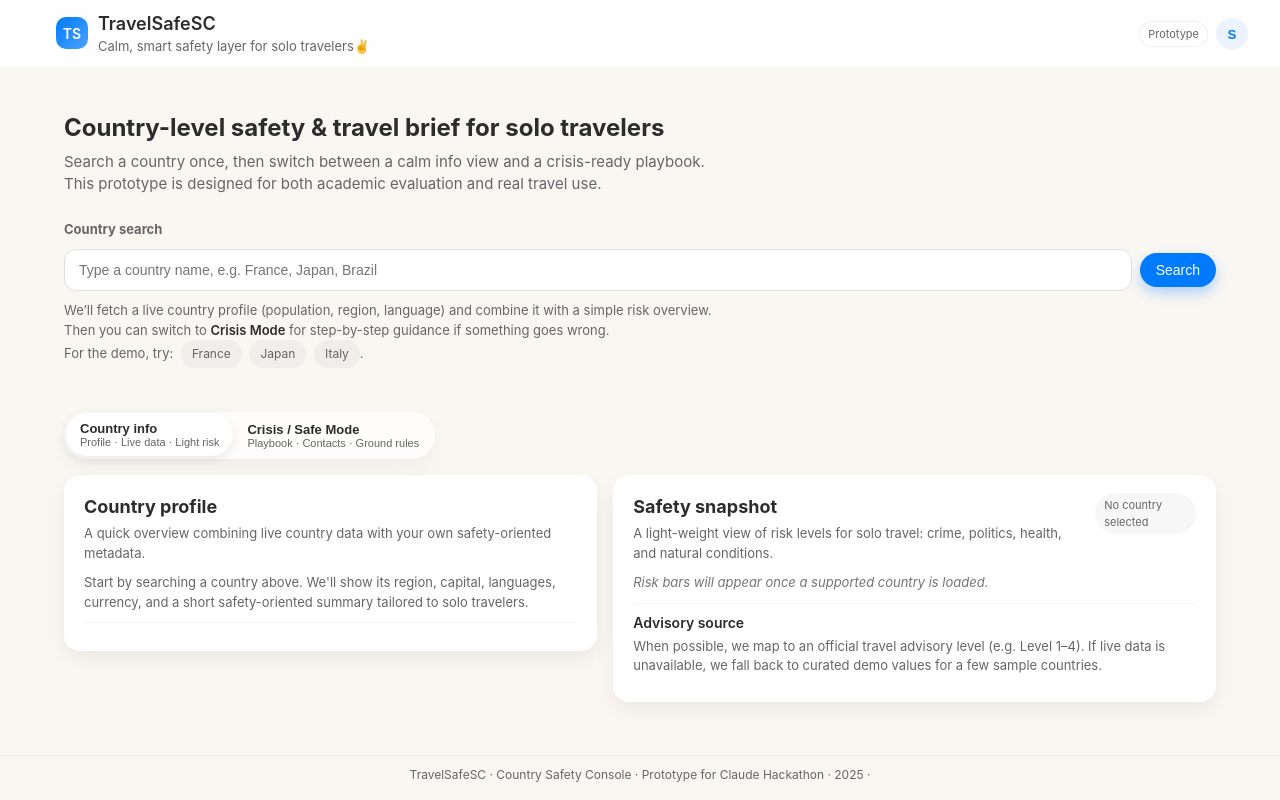
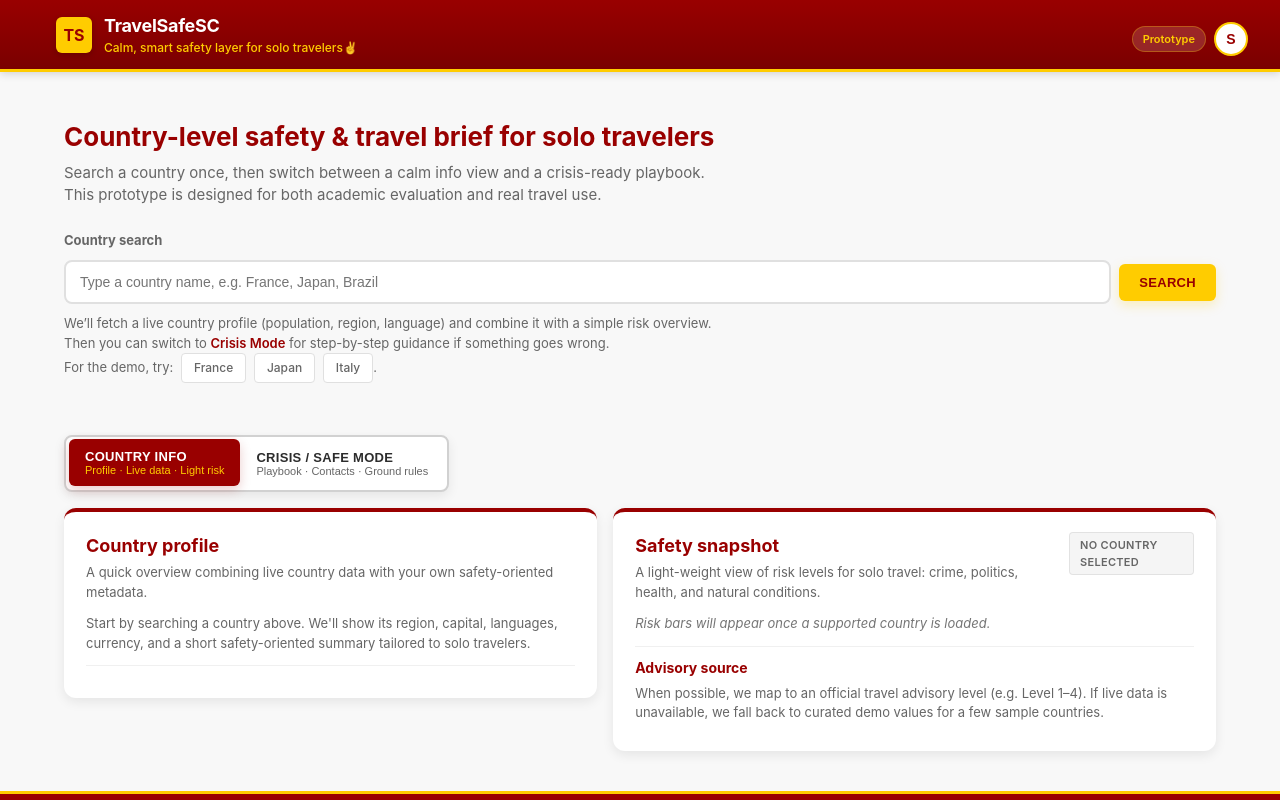
Before and after one commit to Sylvan-Wang/TravelSafe, a plain HTML site: page index.html in a window 1280 px wide. Shown: the top 800 px of the page. Drawn offline with Linux system fonts and the light colour scheme; no server answers.

Commit message:
Refactor tn.css for USC branding compliance
Updated CSS to align with USC branding, including color changes, typography adjustments, and layout modifications.

```diff
--- a/tn.css
+++ b/tn.css
@@ -1,21 +1,46 @@
+/* =========================
+   USC International Travel Safety Assistant
+   Themed with USC Brand Colors
+========================= */
+
 /* =========================
    Base & Layout
 ========================= */
 
 :root {
-  --tn-color-bg: #faf7f3; /* Sand Beige */
-  --tn-color-primary: #007aff; /* Sky Blue */
-  --tn-color-primary-soft: rgba(0, 122, 255, 0.08);
-  --tn-color-accent: #ffd85a; /* Sun Yellow */
+  /* USC Brand Colors */
+  --usc-cardinal: #990000; /* USC Cardinal - Primary */
+  --usc-gold: #FFCC00; /* USC Gold - Primary */
+  --usc-cardinal-dark: #7a0000; /* Darker Cardinal for gradients */
+  --usc-cardinal-light: rgba(153, 0, 0, 0.08); /* Light Cardinal bg */
+  --usc-gold-soft: rgba(255, 204, 0, 0.15); /* Soft Gold bg */
+
+  /* Neutral Colors */
+  --usc-black: #000000;
+  --usc-white: #FFFFFF;
+  --usc-gray-light: #D1D1D1; /* 30% Black */
+  --usc-gray-dark: #666666; /* 70% Black */
+  --usc-gray-medium: #999999;
+  --usc-cream: #FFFBF5; /* Warm background */
+
+  /* Application Colors */
+  --tn-color-bg: #F8F8F8; /* Light neutral background */
+  --tn-color-primary: var(--usc-cardinal);
+  --tn-color-primary-soft: var(--usc-cardinal-light);
+  --tn-color-accent: var(--usc-gold);
   --tn-color-text-main: #2c2c2c;
-  --tn-color-text-sub: #666666;
+  --tn-color-text-sub: var(--usc-gray-dark);
   --tn-color-border: #e0e0e0;
   --tn-color-success: #34c759;
-  --tn-color-error: #ff3b30;
-  --tn-radius-sm: 8px;
-  --tn-radius-md: 12px;
-  --tn-radius-lg: 16px;
-  --tn-shadow-soft: 0 8px 20px rgba(0, 0, 0, 0.06);
+  --tn-color-error: #cc0000; /* USC-style red */
+
+  /* Design tokens */
+  --tn-radius-sm: 4px;
+  --tn-radius-md: 8px;
+  --tn-radius-lg: 12px;
+  --tn-shadow-soft: 0 4px 12px rgba(0, 0, 0, 0.08);
+  --tn-shadow-medium: 0 6px 16px rgba(153, 0, 0, 0.12);
+  --tn-shadow-gold: 0 4px 12px rgba(255, 204, 0, 0.25);
   --tn-transition-fast: 0.15s ease-out;
   --tn-transition-normal: 0.2s ease-out;
   --tn-max-width: 1200px;
@@ -34,8 +59,9 @@ body {
 }
 
 body.tn-body {
-  font-family: -apple-system, BlinkMacSystemFont, "SF Pro Text", "SF Pro Display",
-    "PingFang SC", "Inter", system-ui, -system-ui, sans-serif;
+  /* USC Typography: National 2 fallback to Source Sans 3, then system fonts */
+  font-family: "National 2", "Source Sans 3", -apple-system, BlinkMacSystemFont,
+    "Segoe UI", "Roboto", "Helvetica Neue", Arial, sans-serif;
   background-color: var(--tn-color-bg);
   color: var(--tn-color-text-main);
   line-height: 1.5;
@@ -65,17 +91,17 @@ body.tn-body {
 }
 
 /* =========================
-   Header
+   Header - USC Themed
 ========================= */
 
 .tn-header {
   width: 100%;
-  border-bottom: 1px solid rgba(0, 0, 0, 0.04);
-  background-color: #ffffffdd;
-  backdrop-filter: blur(8px);
+  border-bottom: 3px solid var(--usc-gold); /* USC Gold bottom border */
+  background: linear-gradient(180deg, var(--usc-cardinal) 0%, var(--usc-cardinal-dark) 100%);
   position: sticky;
   top: 0;
   z-index: 20;
+  box-shadow: 0 2px 8px rgba(0, 0, 0, 0.15);
 }
 
 .tn-header > .tn-header-left,
@@ -91,7 +117,7 @@ body.tn-body {
 
 .tn-header-left,
 .tn-header-right {
-  padding: 10px 16px;
+  padding: 12px 16px;
 }
 
 .tn-header-left {
@@ -104,24 +130,25 @@ body.tn-body {
 .tn-header-right {
   position: absolute;
   right: 16px;
-  top: 8px;
+  top: 10px;
   gap: 8px;
 }
 
-/* Logo */
+/* Logo - USC Style */
 
 .tn-logo-mark {
-  width: 32px;
-  height: 32px;
-  border-radius: 10px;
-  background: linear-gradient(135deg, var(--tn-color-primary), #4ca3ff);
+  width: 36px;
+  height: 36px;
+  border-radius: 6px;
+  background: var(--usc-gold);
   display: flex;
   align-items: center;
   justify-content: center;
-  color: white;
-  font-weight: 600;
-  font-size: 14px;
-  margin-right: 10px;
+  color: var(--usc-cardinal);
+  font-weight: 700;
+  font-size: 16px;
+  margin-right: 12px;
+  box-shadow: 0 2px 6px rgba(0, 0, 0, 0.2);
 }
 
 .tn-logo-text-group {
@@ -131,40 +158,45 @@ body.tn-body {
 
 .tn-logo-title {
   font-size: 18px;
-  font-weight: 600;
-  color: var(--tn-color-text-main);
+  font-weight: 700;
+  color: var(--usc-white);
+  letter-spacing: -0.3px;
 }
 
 .tn-logo-subtitle {
-  font-size: 13px;
-  color: var(--tn-color-text-sub);
+  font-size: 12px;
+  color: var(--usc-gold);
+  font-weight: 500;
 }
 
 /* Header right */
 
 .tn-header-badge {
   font-size: 11px;
-  padding: 4px 8px;
+  padding: 4px 10px;
   border-radius: 999px;
-  border: 1px solid rgba(0, 0, 0, 0.06);
-  background-color: #ffffff;
-  color: var(--tn-color-text-sub);
+  border: 1px solid rgba(255, 204, 0, 0.3);
+  background-color: rgba(255, 255, 255, 0.15);
+  color: var(--usc-gold);
+  font-weight: 600;
+  backdrop-filter: blur(4px);
 }
 
 .tn-user-avatar {
-  width: 32px;
-  height: 32px;
+  width: 34px;
+  height: 34px;
   border-radius: 50%;
-  border: none;
+  border: 2px solid var(--usc-gold);
   padding: 0;
   margin: 0;
-  background-color: var(--tn-color-primary-soft);
-  color: var(--tn-color-primary);
+  background-color: var(--usc-white);
+  color: var(--usc-cardinal);
   display: flex;
   align-items: center;
   justify-content: center;
-  font-weight: 600;
+  font-weight: 700;
   cursor: default;
+  font-size: 14px;
 }
 
 /* =========================
@@ -172,8 +204,8 @@ body.tn-body {
 ========================= */
 
 .tn-hero {
-  margin-top: 20px;
-  margin-bottom: 16px;
+  margin-top: 24px;
+  margin-bottom: 20px;
   display: flex;
   flex-direction: column;
   gap: 16px;
@@ -184,9 +216,11 @@ body.tn-body {
 }
 
 .tn-hero-title {
-  font-size: 24px;
+  font-size: 26px;
   line-height: 1.3;
   margin: 0 0 8px;
+  color: var(--usc-cardinal);
+  font-weight: 700;
 }
 
 .tn-hero-subtitle {
@@ -209,6 +243,7 @@ body.tn-body {
   color: var(--tn-color-text-sub);
   display: block;
   margin-bottom: 2px;
+  font-weight: 500;
 }
 
 .tn-search-row {
@@ -221,10 +256,10 @@ body.tn-body {
   flex: 1;
   padding: 12px 14px;
   border-radius: var(--tn-radius-md);
-  border: 1px solid var(--tn-color-border);
+  border: 2px solid var(--tn-color-border);
   font-size: 14px;
   outline: none;
-  background-color: #ffffff;
+  background-color: var(--usc-white);
   min-width: 0;
   transition: border-color var(--tn-transition-fast),
     box-shadow var(--tn-transition-fast),
@@ -232,19 +267,19 @@ body.tn-body {
 }
 
 .tn-search-input:focus {
-  border-color: var(--tn-color-primary);
-  box-shadow: 0 0 0 2px rgba(0, 122, 255, 0.15);
-  background-color: #ffffff;
+  border-color: var(--usc-cardinal);
+  box-shadow: 0 0 0 3px var(--usc-cardinal-light);
+  background-color: var(--usc-white);
 }
 
-/* Buttons */
+/* Buttons - USC Style */
 
 .tn-btn {
-  border-radius: 999px;
+  border-radius: 6px; /* Less rounded for professional look */
   border: none;
-  padding: 9px 16px;
+  padding: 11px 20px;
   font-size: 14px;
-  font-weight: 500;
+  font-weight: 600;
   cursor: pointer;
   display: inline-flex;
   align-items: center;
@@ -254,23 +289,27 @@ body.tn-body {
     box-shadow var(--tn-transition-fast),
     transform var(--tn-transition-fast),
     opacity var(--tn-transition-fast);
+  text-transform: uppercase;
+  letter-spacing: 0.3px;
+  font-size: 13px;
 }
 
 .tn-btn-primary {
-  background-color: var(--tn-color-primary);
-  color: #ffffff;
-  box-shadow: 0 6px 14px rgba(0, 122, 255, 0.3);
+  background-color: var(--usc-gold);
+  color: var(--usc-cardinal);
+  box-shadow: var(--tn-shadow-gold);
+  font-weight: 700;
 }
 
 .tn-btn-primary:hover {
-  background-color: #0062cc;
-  box-shadow: 0 8px 18px rgba(0, 122, 255, 0.35);
-  transform: translateY(-1px);
+  background-color: #FFD700;
+  box-shadow: 0 6px 16px rgba(255, 204, 0, 0.35);
+  transform: translateY(-2px);
 }
 
 .tn-btn-primary:active {
   transform: translateY(0);
-  box-shadow: 0 4px 10px rgba(0, 122, 255, 0.25);
+  box-shadow: 0 2px 8px rgba(255, 204, 0, 0.25);
 }
 
 /* Search guidance */
@@ -283,7 +322,7 @@ body.tn-body {
 
 .tn-search-guidance strong {
   font-weight: 600;
-  color: var(--tn-color-text-main);
+  color: var(--usc-cardinal);
 }
 
 /* Chips */
@@ -292,10 +331,11 @@ body.tn-body {
   display: inline-flex;
   align-items: center;
   justify-content: center;
-  padding: 4px 10px;
-  border-radius: 999px;
+  padding: 5px 12px;
+  border-radius: 4px;
   font-size: 12px;
   cursor: default;
+  font-weight: 500;
 }
 
 .tn-chip-soft {
@@ -306,13 +346,17 @@ body.tn-body {
 .tn-demo-country {
   cursor: pointer;
   margin-left: 4px;
-  border: 1px solid transparent;
+  border: 1px solid var(--tn-color-border);
+  background-color: var(--usc-white);
+  transition: all var(--tn-transition-fast);
 }
 
 .tn-demo-country:hover {
-  border-color: rgba(0, 0, 0, 0.08);
-  background-color: rgba(0, 122, 255, 0.06);
-  color: var(--tn-color-primary);
+  border-color: var(--usc-cardinal);
+  background-color: var(--usc-cardinal-light);
+  color: var(--usc-cardinal);
+  transform: translateY(-1px);
+  box-shadow: 0 2px 6px rgba(153, 0, 0, 0.15);
 }
 
 /* Error message */
@@ -321,32 +365,34 @@ body.tn-body {
   margin: 4px 0 0;
   font-size: 12px;
   color: var(--tn-color-error);
+  font-weight: 500;
 }
 
 /* =========================
-   Tabs
+   Tabs - USC Style
 ========================= */
 
 .tn-tabs {
-  margin-top: 16px;
+  margin-top: 20px;
   display: inline-flex;
   align-items: stretch;
-  background-color: rgba(255, 255, 255, 0.8);
-  border-radius: 999px;
-  padding: 2px;
-  box-shadow: 0 8px 20px rgba(0, 0, 0, 0.04);
+  background-color: var(--usc-white);
+  border-radius: var(--tn-radius-md);
+  padding: 3px;
+  box-shadow: var(--tn-shadow-soft);
+  border: 2px solid var(--usc-gray-light);
 }
 
 .tn-tab-btn {
-  border-radius: 999px;
+  border-radius: 6px;
   border: none;
-  padding: 8px 14px;
+  padding: 10px 16px;
   background-color: transparent;
   display: flex;
   flex-direction: column;
   align-items: flex-start;
   cursor: pointer;
-  min-width: 120px;
+  min-width: 130px;
   transition: background-color var(--tn-transition-fast),
     color var(--tn-transition-fast),
     box-shadow var(--tn-transition-fast),
@@ -354,24 +400,34 @@ body.tn-body {
 }
 
 .tn-tab-btn:not(.tn-tab-btn-active):hover {
-  background-color: rgba(0, 0, 0, 0.03);
+  background-color: var(--usc-cardinal-light);
 }
 
 .tn-tab-btn-active {
-  background-color: #ffffff;
-  box-shadow: 0 4px 12px rgba(0, 0, 0, 0.08);
+  background-color: var(--usc-cardinal);
+  box-shadow: 0 4px 12px rgba(153, 0, 0, 0.2);
   transform: translateY(-1px);
 }
 
 .tn-tab-label {
   font-size: 13px;
-  font-weight: 600;
+  font-weight: 700;
   color: var(--tn-color-text-main);
+  text-transform: uppercase;
+  letter-spacing: 0.3px;
+}
+
+.tn-tab-btn-active .tn-tab-label {
+  color: var(--usc-white);
 }
 
 .tn-tab-desc {
   font-size: 11px;
   color: var(--tn-color-text-sub);
+}
+
+.tn-tab-btn-active .tn-tab-desc {
+  color: var(--usc-gold);
 }
 
 /* Tab panels */
@@ -408,20 +464,21 @@ body.tn-body {
 }
 
 .tn-card {
-  background-color: #ffffff;
+  background-color: var(--usc-white);
   border-radius: var(--tn-radius-lg);
   box-shadow: var(--tn-shadow-soft);
-  padding: 16px 16px 18px;
+  padding: 18px 18px 20px;
+  border-top: 4px solid var(--usc-cardinal);
 }
 
 @media (min-width: 768px) {
   .tn-card {
-    padding: 18px 20px 20px;
+    padding: 20px 22px 22px;
   }
 }
 
 .tn-card-header {
-  margin-bottom: 10px;
+  margin-bottom: 12px;
 }
 
 .tn-card-header-row {
@@ -434,6 +491,8 @@ body.tn-body {
 .tn-card-title {
   font-size: 18px;
   margin: 0 0 4px;
+  color: var(--usc-cardinal);
+  font-weight: 700;
 }
 
 .tn-card-subtitle {
@@ -447,9 +506,9 @@ body.tn-body {
 ========================= */
 
 .tn-section-block {
-  margin-top: 10px;
-  padding-top: 8px;
-  border-top: 1px solid rgba(0, 0, 0, 0.04);
+  margin-top: 12px;
+  padding-top: 10px;
+  border-top: 1px solid rgba(0, 0, 0, 0.06);
 }
 
 .tn-section-block:first-of-type {
@@ -459,8 +518,9 @@ body.tn-body {
 
 .tn-section-title {
   font-size: 14px;
-  font-weight: 600;
-  margin: 0 0 4px;
+  font-weight: 700;
+  margin: 0 0 6px;
+  color: var(--usc-cardinal);
 }
 
 .tn-section-text {
@@ -478,35 +538,44 @@ body.tn-body {
   font-style: italic;
 }
 
-/* Badges */
+/* Badges - USC Themed */
 
 .tn-badge {
   display: inline-flex;
   align-items: center;
   justify-content: center;
-  padding: 3px 8px;
-  border-radius: 999px;
+  padding: 4px 10px;
+  border-radius: 4px;
   font-size: 11px;
   border: 1px solid transparent;
+  font-weight: 600;
+  text-transform: uppercase;
+  letter-spacing: 0.3px;
 }
 
 .tn-badge-neutral {
-  background-color: rgba(0, 0, 0, 0.03);
+  background-color: rgba(0, 0, 0, 0.04);
   color: var(--tn-color-text-sub);
+  border-color: rgba(0, 0, 0, 0.08);
 }
 
-/* Risk / advisory pill colors can be refined via JS, but base is here */
+/* Risk / advisory pill colors */
 .tn-badge-low {
-  background-color: rgba(52, 199, 89, 0.12);
-  color: var(--tn-color-success);
+  background-color: rgba(52, 199, 89, 0.15);
+  color: #1a7a2e;
+  border-color: rgba(52, 199, 89, 0.3);
 }
+
 .tn-badge-medium {
-  background-color: rgba(255, 216, 90, 0.18);
+  background-color: var(--usc-gold-soft);
   color: #b88700;
+  border-color: rgba(255, 204, 0, 0.4);
 }
+
 .tn-badge-high {
-  background-color: rgba(255, 59, 48, 0.12);
+  background-color: rgba(204, 0, 0, 0.12);
   color: var(--tn-color-error);
+  border-color: rgba(204, 0, 0, 0.3);
 }
 
 /* =========================
@@ -514,10 +583,10 @@ body.tn-body {
 ========================= */
 
 .tn-form {
-  margin-top: 4px;
+  margin-top: 6px;
   display: flex;
   flex-direction: column;
-  gap: 10px;
+  gap: 12px;
 }
 
 .tn-field {
@@ -529,12 +598,13 @@ body.tn-body {
 .tn-field-label {
   font-size: 13px;
   color: var(--tn-color-text-sub);
+  font-weight: 600;
 }
 
 .tn-input {
-  padding: 9px 10px;
+  padding: 10px 12px;
   border-radius: var(--tn-radius-md);
-  border: 1px solid var(--tn-color-border);
+  border: 2px solid var(--tn-color-border);
   font-size: 14px;
   outline: none;
   resize: vertical;
@@ -542,12 +612,12 @@ body.tn-body {
   transition: border-color var(--tn-transition-fast),
     box-shadow var(--tn-transition-fast),
     background-color var(--tn-transition-fast);
-  background-color: #ffffff;
+  background-color: var(--usc-white);
 }
 
 .tn-input:focus {
-  border-color: var(--tn-color-primary);
-  box-shadow: 0 0 0 2px rgba(0, 122, 255, 0.15);
+  border-color: var(--usc-cardinal);
+  box-shadow: 0 0 0 3px var(--usc-cardinal-light);
 }
 
 .tn-textarea {
@@ -571,13 +641,15 @@ body.tn-body {
 ========================= */
 
 .tn-ai-answer {
-  margin-top: 8px;
-  padding: 10px 12px;
-  background-color: #fdfbf7;
+  margin-top: 10px;
+  padding: 12px 14px;
+  background-color: var(--usc-cream);
   border-radius: var(--tn-radius-md);
-  border: 1px solid rgba(0, 0, 0, 0.04);
+  border: 1px solid var(--usc-gold);
+  border-left: 4px solid var(--usc-gold);
   font-size: 13px;
   color: var(--tn-color-text-main);
+  line-height: 1.5;
 }
 
 /* =========================
@@ -589,42 +661,47 @@ body.tn-body {
 .tn-playbook-list {
   list-style: none;
   padding: 0;
-  margin: 6px 0 0;
+  margin: 8px 0 0;
 }
 
 .tn-crisis-contacts-item,
 .tn-country-meta-item,
 .tn-playbook-item {
   font-size: 13px;
-  margin-bottom: 4px;
+  margin-bottom: 6px;
   display: flex;
   justify-content: space-between;
   gap: 8px;
+  padding: 4px 0;
 }
 
 .tn-meta-label {
   color: var(--tn-color-text-sub);
+  font-weight: 500;
 }
 
 .tn-meta-value {
-  font-weight: 500;
+  font-weight: 600;
+  color: var(--tn-color-text-main);
 }
 
 /* Playbook scenario title */
 
 .tn-playbook-scenario-title {
   font-size: 13px;
-  font-weight: 600;
-  margin: 4px 0 2px;
+  font-weight: 700;
+  margin: 6px 0 3px;
+  color: var(--usc-cardinal);
 }
 
 /* =========================
-   Footer
+   Footer - USC Style
 ========================= */
 
 .tn-footer {
-  border-top: 1px solid rgba(0, 0, 0, 0.03);
-  padding: 10px 16px 16px;
+  border-top: 3px solid var(--usc-gold);
+  background-color: var(--usc-cardinal);
+  padding: 16px 16px 18px;
   margin-top: auto;
 }
 
@@ -632,7 +709,20 @@ body.tn-body {
   margin: 0;
   text-align: center;
   font-size: 12px;
-  color: var(--tn-color-text-sub);
+  color: var(--usc-gold);
+  font-weight: 500;
+}
+
+.tn-footer-text a {
+  color: var(--usc-white);
+  text-decoration: none;
+  font-weight: 600;
+  transition: opacity var(--tn-transition-fast);
+}
+
+.tn-footer-text a:hover {
+  opacity: 0.8;
+  text-decoration: underline;
 }
 
 /* =========================
@@ -646,7 +736,7 @@ body.tn-body {
 
   .tn-tab-btn {
     min-width: 0;
-    padding: 6px 10px;
+    padding: 8px 12px;
   }
 
   .tn-card-title {
@@ -654,7 +744,7 @@ body.tn-body {
   }
 
   .tn-hero-title {
-    font-size: 20px;
+    font-size: 22px;
   }
 
   .tn-main {
@@ -669,4 +759,61 @@ body.tn-body {
   .tn-btn-primary {
     width: 100%;
   }
+
+  .tn-tabs {
+    width: 100%;
+  }
+
+  .tn-tab-btn {
+    flex: 1;
+    min-width: 0;
+  }
 }
+
+/* =========================
+   USC-Specific Enhancements
+========================= */
+
+/* OIS Integration Badge */
+.tn-ois-badge {
+  display: inline-flex;
+  align-items: center;
+  gap: 4px;
+  padding: 4px 10px;
+  background-color: var(--usc-gold-soft);
+  border: 1px solid var(--usc-gold);
+  border-radius: 4px;
+  font-size: 11px;
+  font-weight: 600;
+  color: var(--usc-cardinal);
+  text-transform: uppercase;
+  letter-spacing: 0.3px;
+}
+
+/* USC Emergency Contact Highlight */
+.tn-usc-emergency {
+  background-color: var(--usc-cardinal-light);
+  border-left: 4px solid var(--usc-cardinal);
+  padding: 10px 12px;
+  border-radius: var(--tn-radius-md);
+  margin: 8px 0;
+}
+
+.tn-usc-emergency strong {
+  color: var(--usc-cardinal);
+  font-weight: 700;
+}
+
+/* Accent underlines for emphasis */
+.tn-accent-underline {
+  border-bottom: 2px solid var(--usc-gold);
+  padding-bottom: 2px;
+  display: inline-block;
+}
+
+/* Fight On! styling */
+.tn-fight-on {
+  color: var(--usc-cardinal);
+  font-weight: 700;
+  font-style: italic;
+}
```
